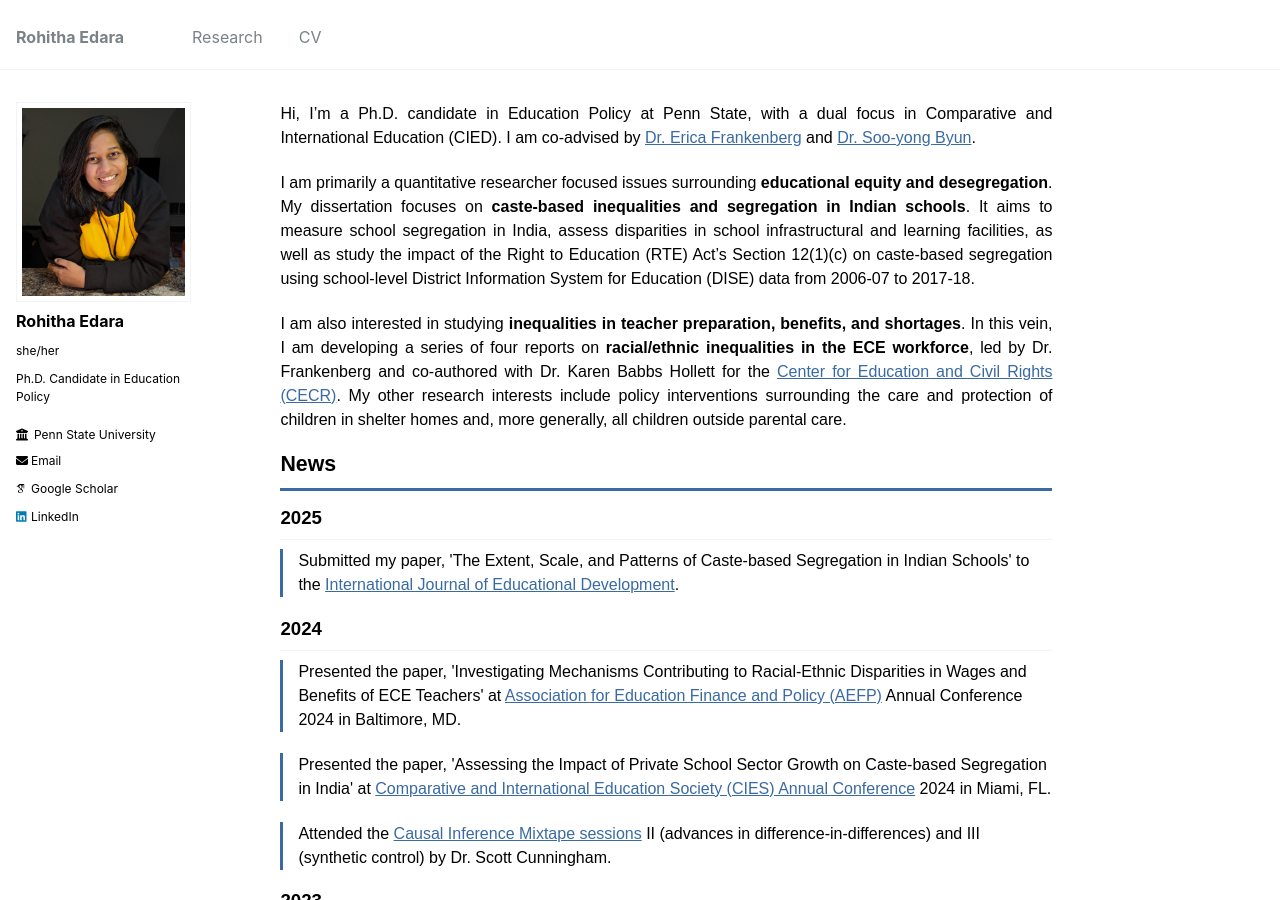
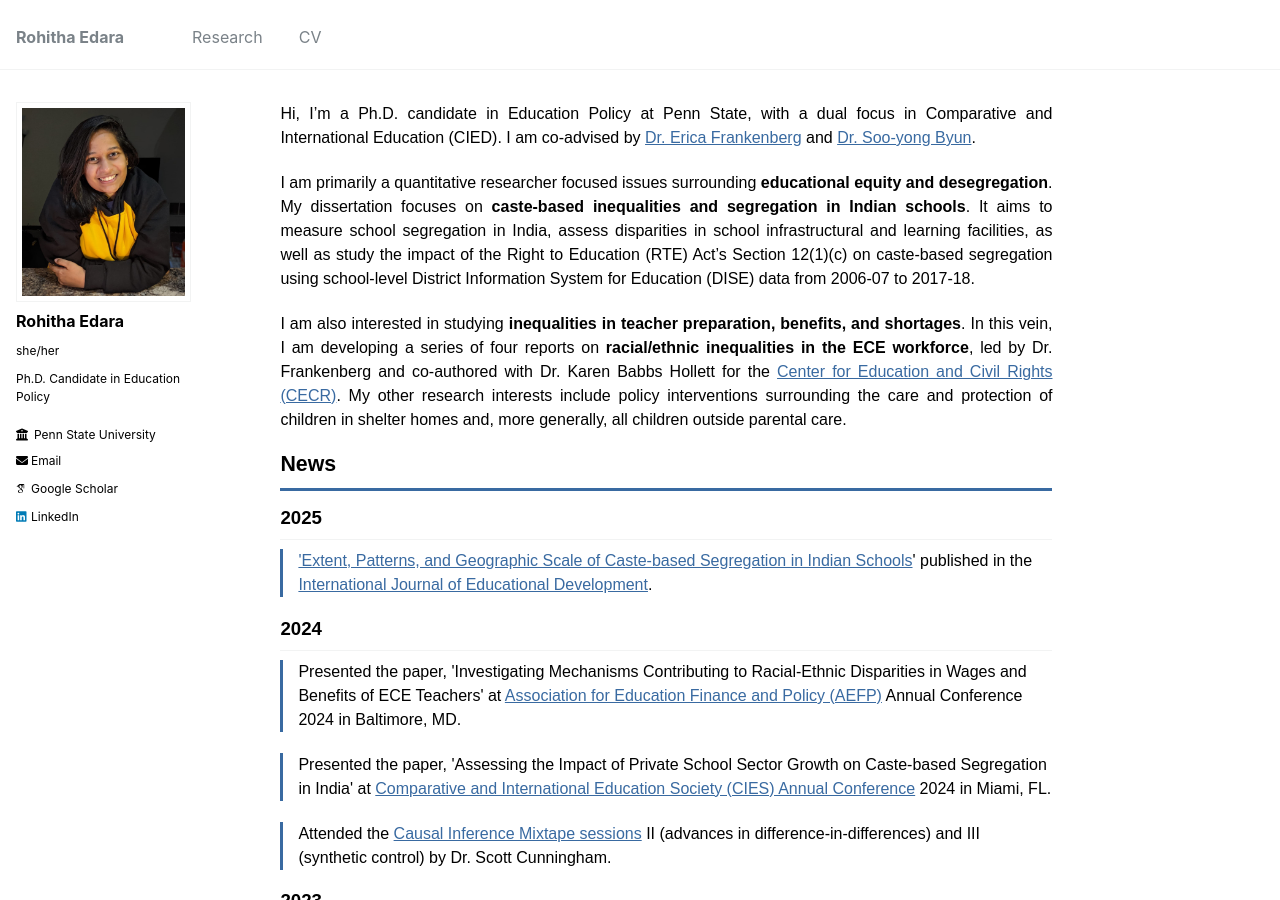
Before and after one commit to rohitha-edara/rohitha-edara.github.io, a Jekyll site: the page built from _pages/about.md, in a window 1280 px wide and 900 px high. Built offline with Jekyll 4.4.1, drawn with Linux system fonts in a browser that asks for light colours; some web fonts are replaced.

Commit message:
Update about.md

```diff
--- a/_pages/about.md
+++ b/_pages/about.md
@@ -58,7 +58,7 @@ redirect_from:
 <h1 class="news-heading">News</h1>
 <h2>2025</h2>
   <div class="news-item">
-	<p>Submitted my paper, 'The Extent, Scale, and Patterns of Caste-based Segregation in Indian Schools' to the <a href="https://www.sciencedirect.com/journal/international-journal-of-educational-development">International Journal of Educational Development</a>.</p>
+	<p><a href="https://www.sciencedirect.com/science/article/abs/pii/S0738059325001452">'Extent, Patterns, and Geographic Scale of Caste-based Segregation in Indian Schools</a>' published in the <a href="https://www.sciencedirect.com/journal/international-journal-of-educational-development">International Journal of Educational Development</a>.</p>
   </div>
 
 <h2>2024</h2>
```
